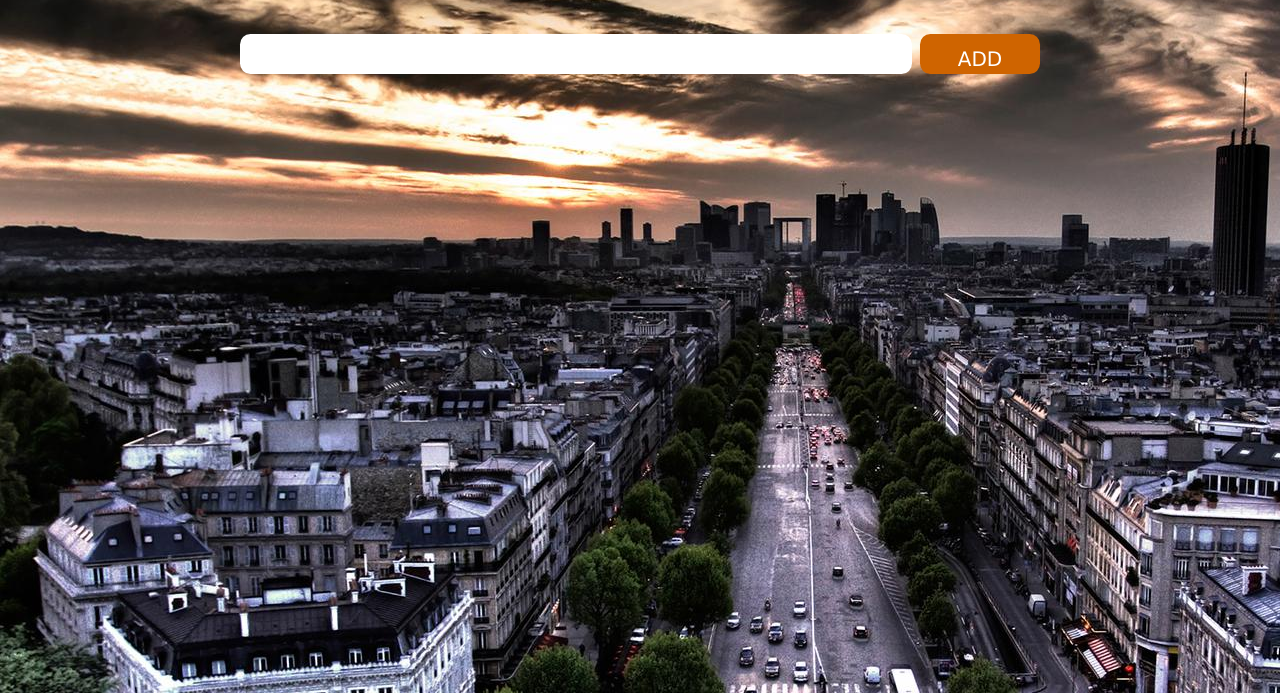
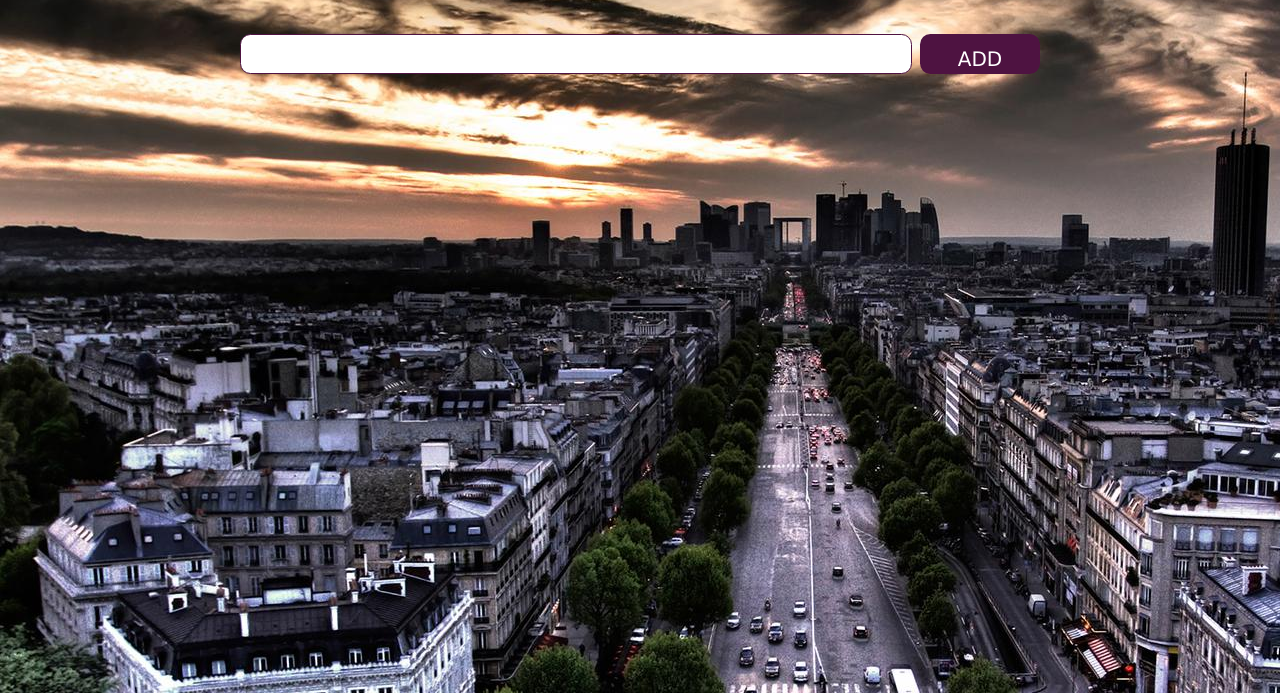
Before and after one commit to NataManatu/To-Do-List-Js-LocalStorage, a plain HTML site: page index.html in a window 1280 px wide. Shown: the part 107-800 px from the top of the page. Drawn offline with Linux system fonts and the light colour scheme.

Commit message:
To-Do-List

```diff
--- a/style.css
+++ b/style.css
@@ -31,8 +31,8 @@ body {
     grid-template-columns: 84% 15%;
     justify-content: space-between;
     margin-top: 50px;
-    color: darkolivegreen;
     align-items: center;
+
 
 
 }
@@ -45,6 +45,7 @@ body {
     padding: 5px;
     align-items: center;
     color: rgb(104, 63, 2);
+    border: 1px solid #4e1341 ;
 
 }
 
@@ -55,7 +56,7 @@ body {
 
 #add_task {
     height: 40px;
-    background-color: #cf6400;
+    background-color: #4e1341;
     border-radius: 1.3vh;
     font-size: 2.5vh;
     text-align: center;
@@ -68,7 +69,6 @@ body {
 
 
 .todo-task {
-
     display: grid;
     grid-template-columns: 75% 10% 15%;
     justify-content: space-between;
@@ -79,6 +79,7 @@ body {
     background-color: rgb(239, 253, 239);
     color: rgb(104, 63, 2);
     border-radius: 1.3vh;
+    border: 1px solid #4e1341 ;
 }
 
 
```
Also changed, not shown: check.png (deleted), delete.png (deleted), 1 other file.
